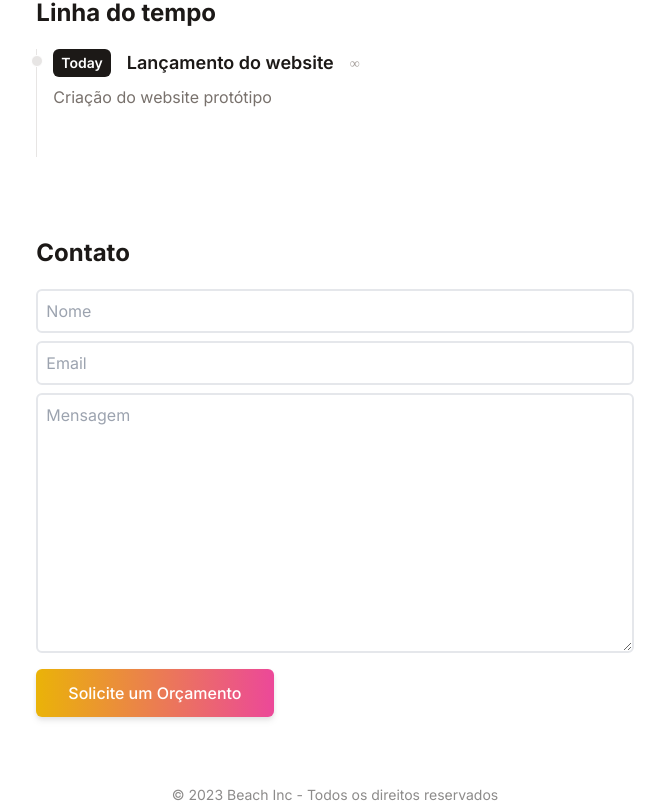
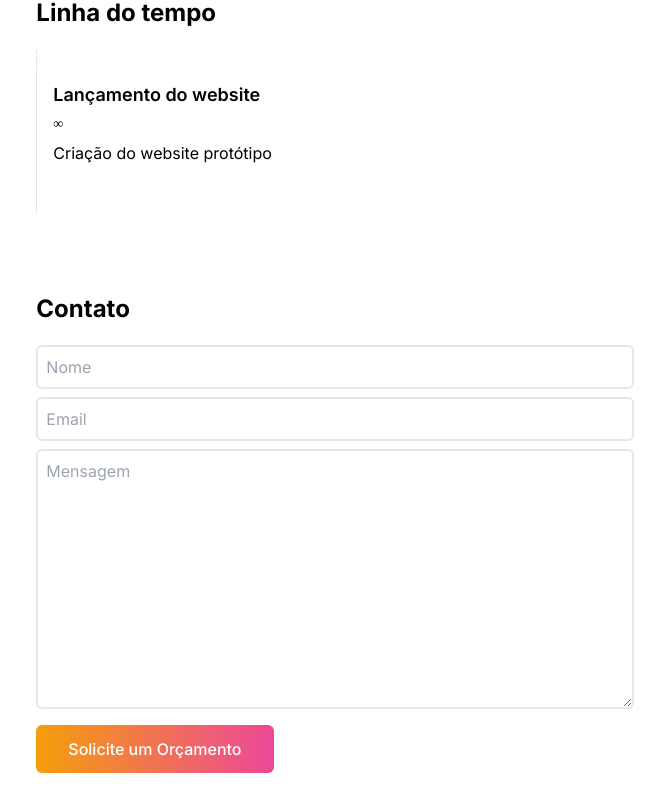
Before and after one commit to LuizCVBSJ/luizcvbsj.github.io, a React (Vite) app: page / in a window 1280 px wide. Shown: the part 715-1521 px from the top of the page, without its empty margins (305-970 px from the left). Built offline with nearby package versions, Linux system fonts and the light colour scheme.

Commit message:
Finalizado o tutorial

```diff
--- a/src/App.jsx
+++ b/src/App.jsx
@@ -68,6 +68,7 @@ function App() {
 
   return (
 	<>
+
 		<button
 			type="button"
 			onClick={handleThemeSwitch}
--- a/src/components/Contact.jsx
+++ b/src/components/Contact.jsx
@@ -1,5 +1,4 @@
 import React from "react";
-import Title from "./Title";
 
 function Contact() {
     return (
@@ -9,7 +8,8 @@ function Contact() {
                 method="POST"
                 className="flex flex-col w-full md:w-7/12"
                 >
-                    <Title id="contact">Contato</Title>
+                    <h1 className="text-2xl font-bold ununderline underline-offset-8 deoration-4 mb-5 text-stone-900
+            dark:text-white">Contato</h1>
                     <input
                         type="text"
                         name="name"
--- a/src/components/TimelineItem.jsx
+++ b/src/components/TimelineItem.jsx
@@ -7,6 +7,7 @@ function TimelineItem({ year, title, duration, details }) {
                 <div className="absolute w-3 h-3 bg-stone-200 rounded-full mt-1.5 -left-1.5 border border-white
                 dark:border-stone-900 dark:bg-stone-700" />
                 <p className="flex flex-wrap gap-4 flew-row items-center justify-start text-xs md:text-sm">
+                </p>
                     <span className="inline-block px-2 py-1 font-semibold text-white dark:text-stone-900  dark:bg-white bg-stone-900 rounded-md">
                         {year}
                     </span>
@@ -16,7 +17,6 @@ function TimelineItem({ year, title, duration, details }) {
                     <div className="my-1 text-sm font-normal leading-1 text-stone-400 dark:text-stone-500">
                         {duration}
                     </div>
-                </p>
                 <p className="my-2 text-base font-normal text-stone-500 dark:text-stone-400">
                     {details}
                 </p>
```
Also changed, not shown: package.json (+4 -3 lines), 1 other file (tests, documents, lock files or other folders).
